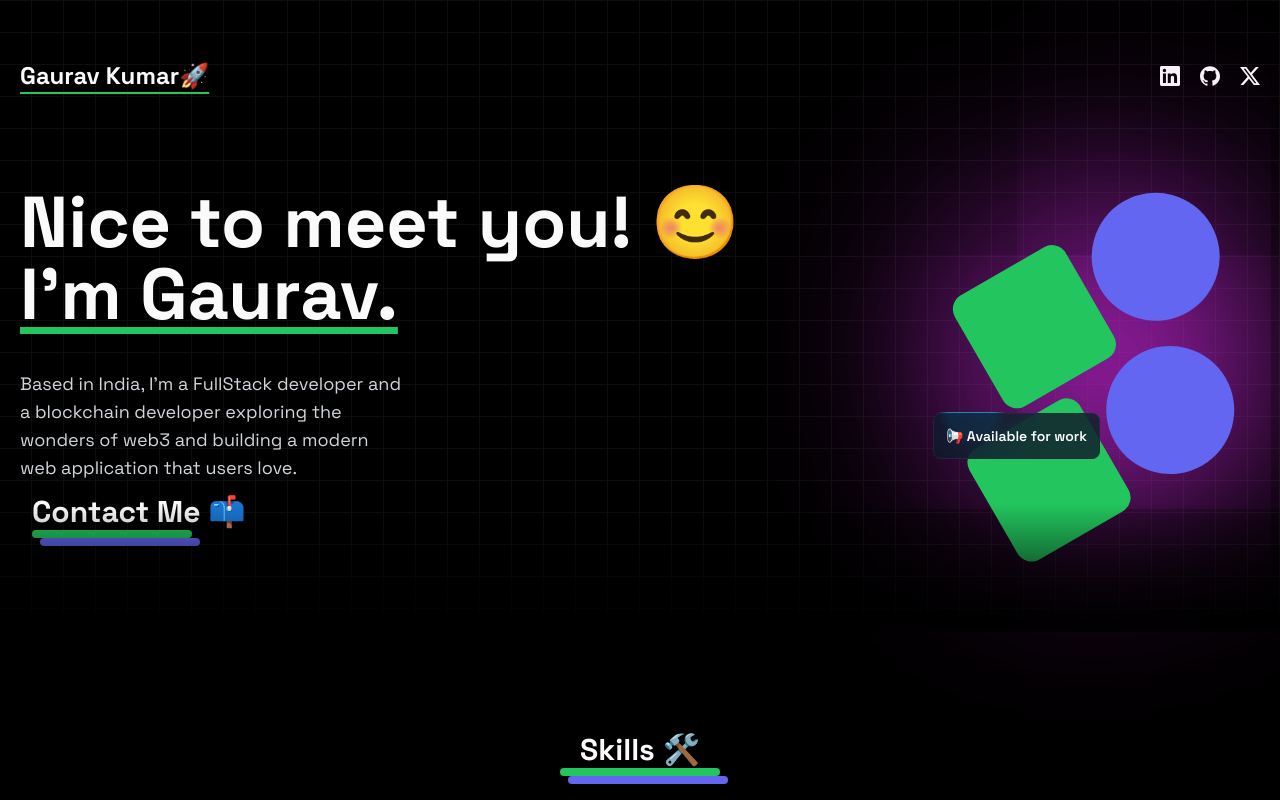
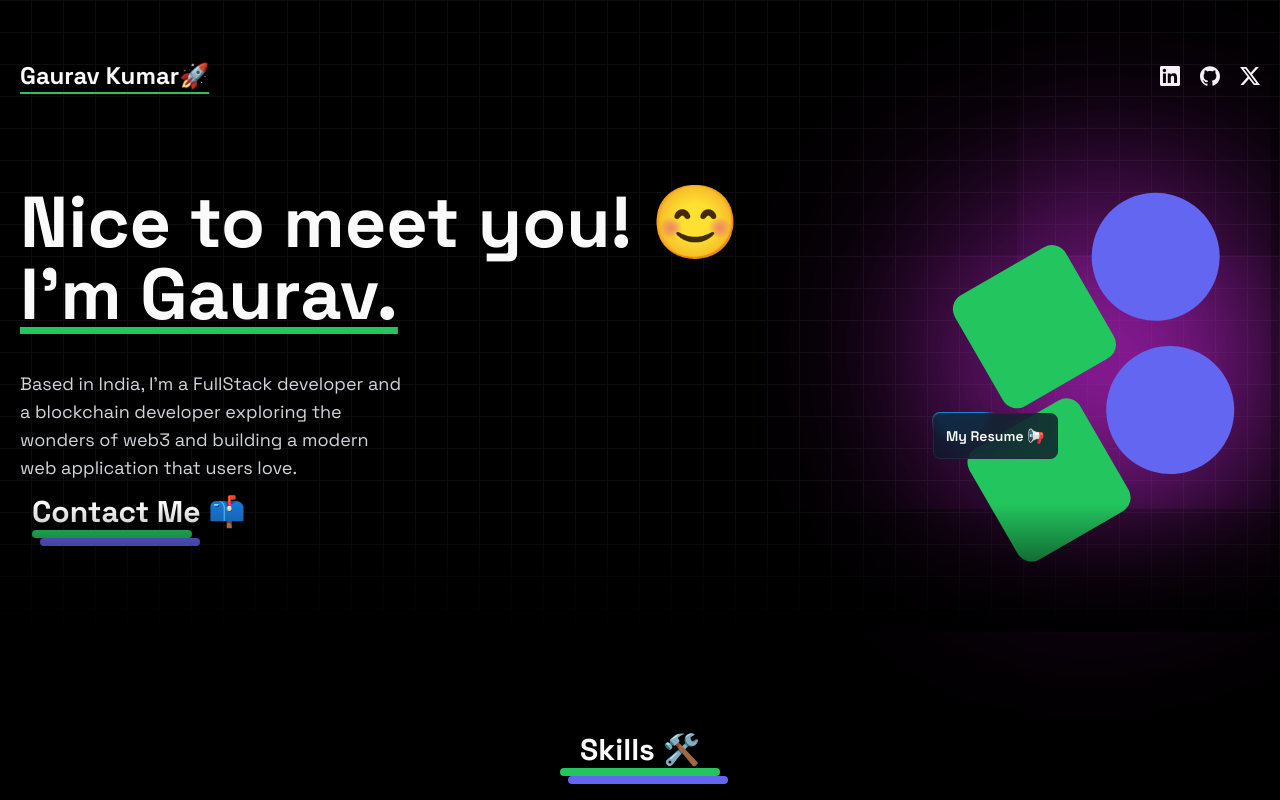
Before and after one commit to gks2022004/portfolio, a Next.js app: page / in a window 1280 px wide. Shown: the top 800 px of the page. Built offline with nearby package versions, Linux system fonts and the light colour scheme.

Commit message:
added resume

```diff
--- a/app/(home)/components/HeroSection.tsx
+++ b/app/(home)/components/HeroSection.tsx
@@ -66,7 +66,7 @@ function HeroSection() {
 
        <Link href={resumeUrl} target='blank'>
         <MovingBorderBtn borderRadius='0.5rem' className='p-3 font-semibold'>
-            <p>📢 Available for work</p>
+            <p>My Resume 📢</p>
         </MovingBorderBtn>
         </Link>
 
```
